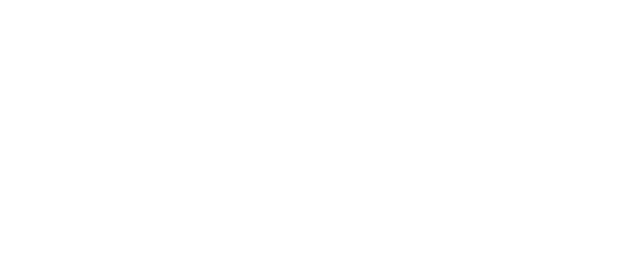
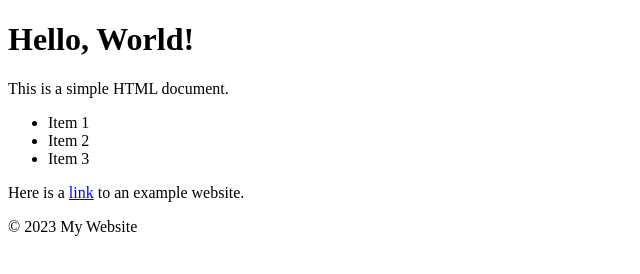
Before and after one commit to jerrynyankson/demo-repo2, a plain HTML site: page index.html in a window 1280 px wide. Shown: the whole page, without its empty margins (0-640 px from the left). Drawn offline with Linux system fonts and the light colour scheme.

Commit message:
added a few scripts

```diff
--- a/index.html
+++ b/index.html
@@ -6,6 +6,19 @@
     <title>Document</title>
 </head>
 <body>
-
+        <h1>Hello, World!</h1>
+        <p>This is a simple HTML document.</p>
+        <ul>
+            <li>Item 1</li>
+            <li>Item 2</li>
+            <li>Item 3</li>
+        </ul>
+        <p>Here is a <a href="https://www.example.com">link</a> to an example website.</p>
+            <footer>
+                <p>&copy; 2023 My Website</p>
+            </footer>
+        <script>
+            console.log("Hello, World!");
+        </script>
 </body>
 </html>
```
